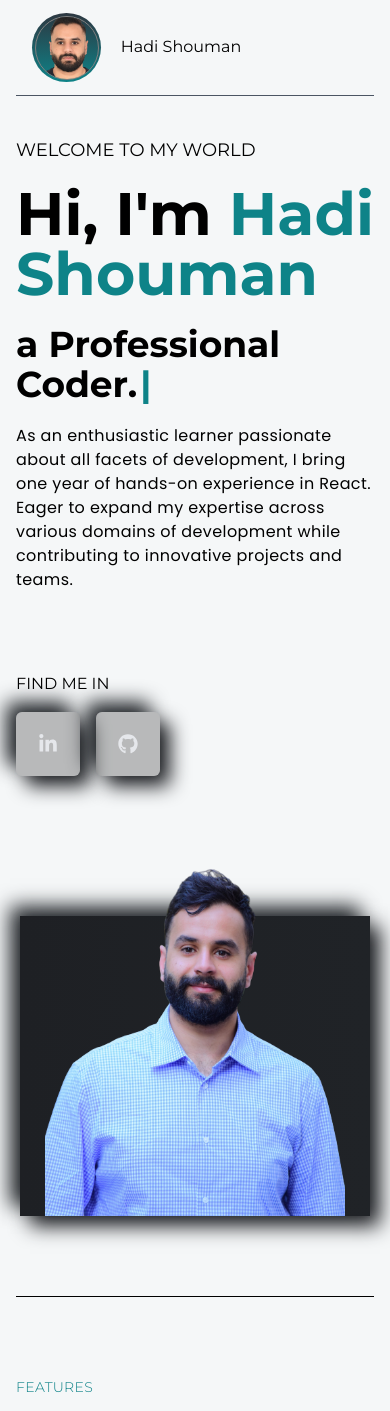
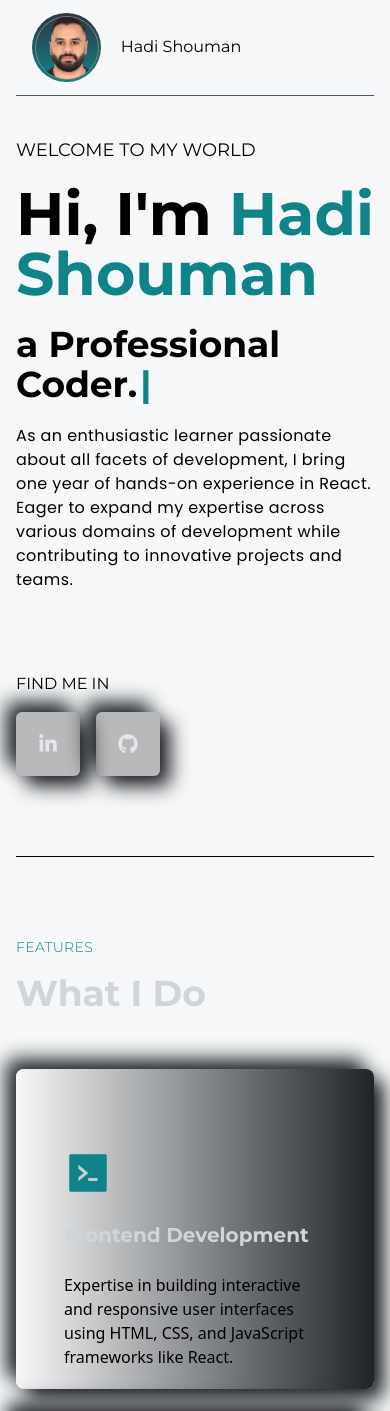
Before and after one commit to gitcheckoutHadi/Portfolio, a React (Create React App) app: page / in a window 390 px wide. Shown: the top 1411 px of the page. Built offline with nearby package versions, Linux system fonts and the light colour scheme.

Commit message:
design update

```diff
--- a/src/components/banner/Banner.tsx
+++ b/src/components/banner/Banner.tsx
@@ -1,7 +1,7 @@
 import React from "react";
 import LeftBanner from "./LeftBanner";
 import RightBanner from "./RightBanner";
-
+import "./banners.css";
 const Banner = () => {
   return (
     <section
@@ -9,7 +9,9 @@ const Banner = () => {
       className="w-full  pt-10 pb-20 flex flex-col gap-10 xl:gap-0 lgl:flex-row items-center border-b-[1px] font-titleFont border-b-black"
     >
       <LeftBanner />
+      {/* <div className="RightBanner"> */}
       <RightBanner />
+      {/* </div> */}
     </section>
   );
 };
--- a/src/components/banner/RightBanner.tsx
+++ b/src/components/banner/RightBanner.tsx
@@ -1,8 +1,9 @@
 import React from "react";
 import { bannerImg } from "../../assets/index";
+import "./banners.css";
 const RightBanner = () => {
   return (
-    <div className="w-full lgl:w-1/2 flex justify-center items-center relative">
+    <div className="RightBanner w-full lgl:w-1/2 flex justify-center items-center relative">
       <img
         className="w-[300px] h-[400px] lgl:w-[500px] lgl:h-[680px] z-10"
         src={bannerImg}
--- /dev/null
+++ b/src/components/banner/banners.css
@@ -0,0 +1,9 @@
+.RightBanner {
+  /* Default styles for .RightBanner */
+}
+
+@media screen and (max-width: 1020px) {
+  .RightBanner {
+    display: none;
+  }
+}
```
